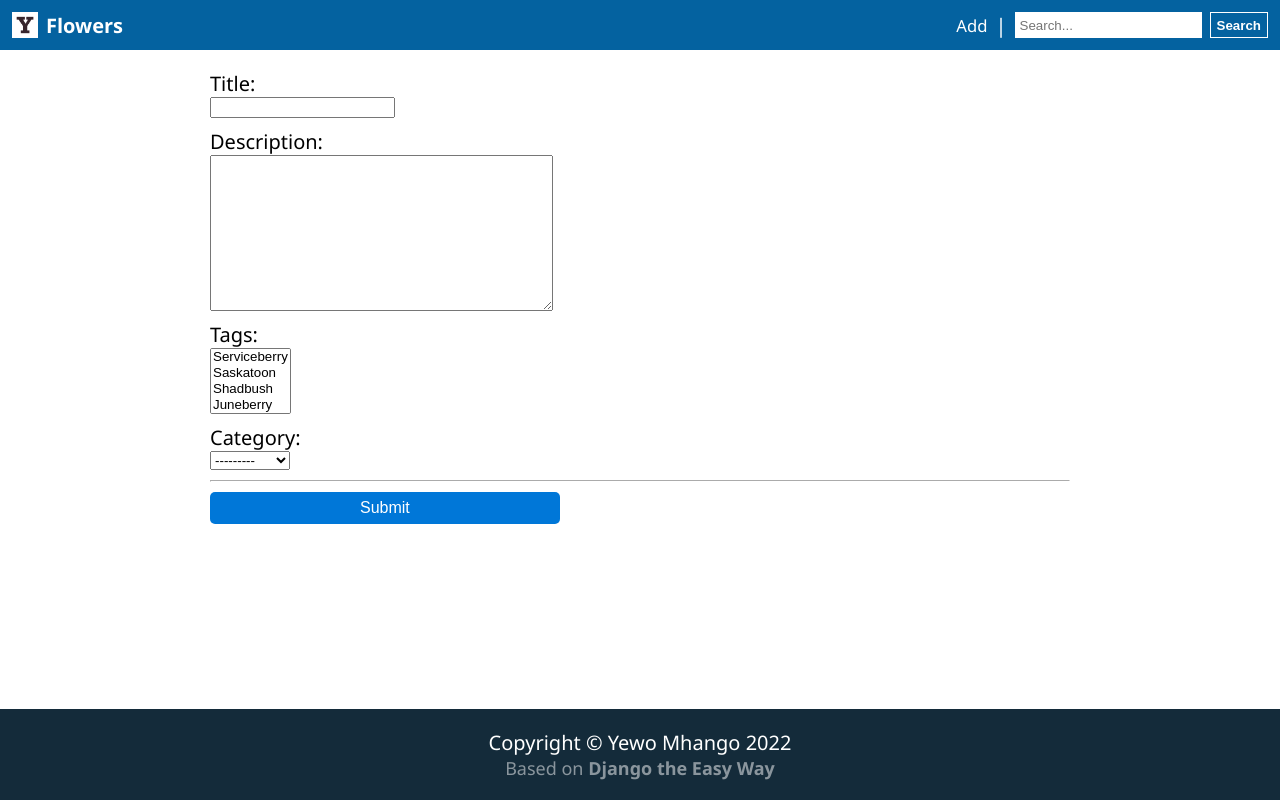
After one commit to YewoMhango/learningDjango, a Django app: page /flower/add/ in a window 1280 px wide. The commit adds this page. Run offline with Django 4.2, Linux system fonts and the light colour scheme; data comes from the database, SQL or seed files in the repository; both versions use the stored data as it was after the commit.

Commit message:
Added "add" form, removed Open Sans

```diff
--- a/base/static/base/css/site.css
+++ b/base/static/base/css/site.css
@@ -6,11 +6,6 @@
 @font-face {
   font-family: Montserrat;
   src: url(../fonts/Montserrat-Bold.otf);
-}
-
-@font-face {
-  font-family: "Open Sans";
-  src: url(../fonts/OpenSans-Regular.ttf) url(../fonts/OpenSans-Bold.ttf);
 }
 
 h1,
@@ -29,7 +24,7 @@ button {
 }
 
 body {
-  font-family: "Open Sans";
+  font-family: "Segoe UI", Tahoma, Geneva, Verdana, sans-serif;
   font-size: 20px;
   min-height: 100vh;
   display: flex;
@@ -61,11 +56,15 @@ nav a.home-link img {
 }
 
 nav a.home-link {
-  display: flex;
+  display: inline-flex;
   flex-direction: row;
   align-items: center;
   height: 100%;
-  /* font-size: 1.1em; */
+}
+
+nav .nav-links a {
+  font-weight: normal;
+  font-size: smaller;
 }
 
 nav a,
@@ -91,12 +90,20 @@ nav form {
   align-items: center;
 }
 
-nav form * {
+nav form > * {
   height: 100%;
+  margin-left: 8px;
+}
+
+form a {
+  font-weight: normal;
+  font-size: smaller;
+  display: flex;
+  flex-direction: row;
+  align-items: center;
 }
 
 nav input {
-  margin-right: 8px;
   border: none;
   padding: 5px;
 }
@@ -153,6 +160,20 @@ hr {
   font-weight: bold;
 }
 
+.edit-flower-form .form-control {
+  display: block;
+  margin-bottom: 10px;
+}
+
+.edit-flower-form button[type="submit"] {
+  padding: 7px 150px;
+  font-size: 1rem;
+  background-color: rgb(0, 119, 216);
+  color: white;
+  border: none;
+  border-radius: 5px;
+}
+
 @media screen and (min-width: 700px) {
   .cards-container {
     --columns: 2;
--- a/base/templates/base/base.html
+++ b/base/templates/base/base.html
@@ -20,6 +20,8 @@
           Flowers
         </a>
         <form action="/" method="get">
+          <a href="{% url 'add' %}">Add</a>
+          <span>|</span>
           <input
             id="q"
             name="q"
--- /dev/null
+++ b/myapp/forms.py
@@ -0,0 +1,20 @@
+from cProfile import label
+from dataclasses import fields
+from django import forms
+from django.forms import ModelForm
+from .models import Category, Flower, Tag
+
+
+class FlowerEditForm(ModelForm):
+    title = forms.CharField(label='Title', widget=forms.TextInput(
+        attrs={'class': 'form-control'}))
+    description = forms.CharField(label='Description', widget=forms.Textarea(
+        attrs={'class': 'form-control'}))
+    tags = forms.ModelMultipleChoiceField(
+        Tag.objects.all(), label="Tags", widget=forms.SelectMultiple(attrs={'class': 'form-control'}))
+    category = forms.ModelChoiceField(Category.objects.all(
+    ), label="Category", widget=forms.Select(attrs={'class': 'form-control'}))
+
+    class Meta:
+        model = Flower
+        fields = ["title", "description", "tags", "category"]
--- /dev/null
+++ b/myapp/templates/myapp/edit.html
@@ -0,0 +1,11 @@
+{% extends 'base/base.html' %} {% block content %}
+<title>Add a Flower</title>
+<form class="edit-flower-form" action="" method="post">
+  {% csrf_token %}
+  <div>
+    {{ form }}
+    <hr />
+    <button type="submit">Submit</button>
+  </div>
+</form>
+{% endblock %}
--- a/myapp/views.py
+++ b/myapp/views.py
@@ -1,16 +1,17 @@
-from django.http import HttpRequest
+from django.http import HttpRequest, HttpResponseRedirect
 from django.shortcuts import get_object_or_404, render
 
+from myapp.forms import FlowerEditForm
 from myapp.models import Flower
 
 
 def index(request: HttpRequest):
     q = request.GET.get('q', None)
 
-    if q is None or q is "":
+    if q == None or q == "":
         flowers = Flower.objects.all()
         page_title = "Flowers"
-    elif q is not None:
+    elif q != None:
         flowers = Flower.objects.filter(title__contains=q)
         page_title = '“' + q + '” - search results'
 
@@ -27,3 +28,15 @@ def tags(request: HttpRequest, slug=None):
     flowers = Flower.objects.filter(tags__slug=slug)
 
     return render(request, 'myapp/index.html', {'flowers': flowers, 'page_title': 'Flowers tagged with "' + slug + '"'})
+
+
+def add(request: HttpRequest):
+    if request.method == 'POST':
+        form = FlowerEditForm(request.POST)
+        if form.is_valid():
+            form.save()
+            return HttpResponseRedirect("/")
+    else:
+        form = FlowerEditForm()
+
+    return render(request, "myapp/edit.html", {'form': form})
--- a/mysite/urls.py
+++ b/mysite/urls.py
@@ -20,6 +20,7 @@ from myapp import views as myapp_views
 
 urlpatterns = [
     path('admin/', admin.site.urls),
+    path('flower/add/', myapp_views.add, name='add'),
     path('flower/<slug:slug>/', myapp_views.detail, name='detail'),
     path('tags/<slug:slug>/', myapp_views.tags, name='tags'),
     path('', myapp_views.index, name='index'),
```
Also changed, not shown: base/static/base/fonts/OpenSans-Bold.ttf (deleted), base/static/base/fonts/OpenSans-Regular.ttf (deleted), db.sqlite3.
